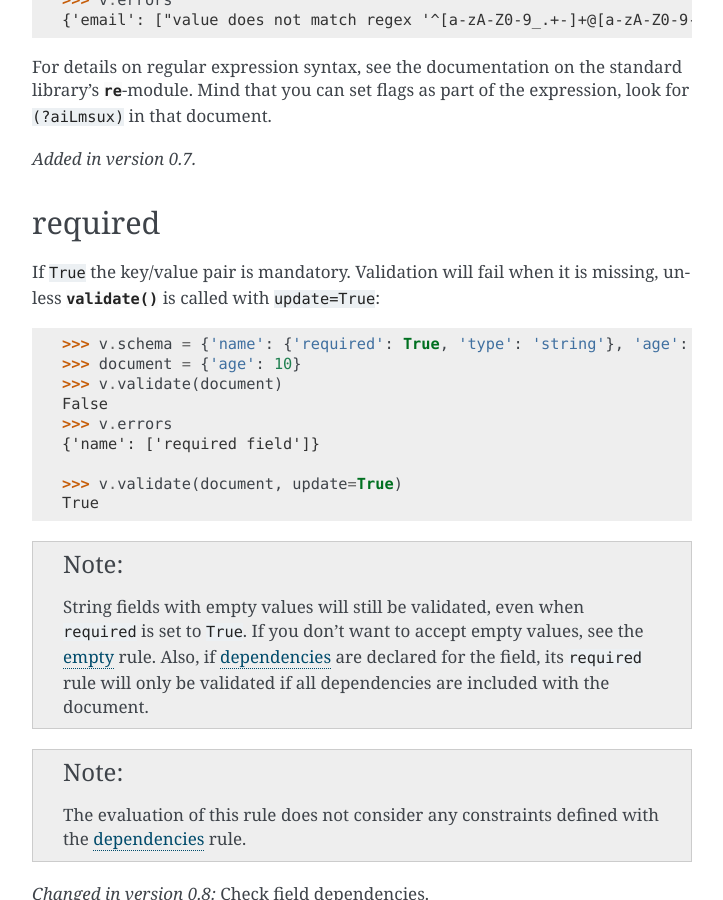
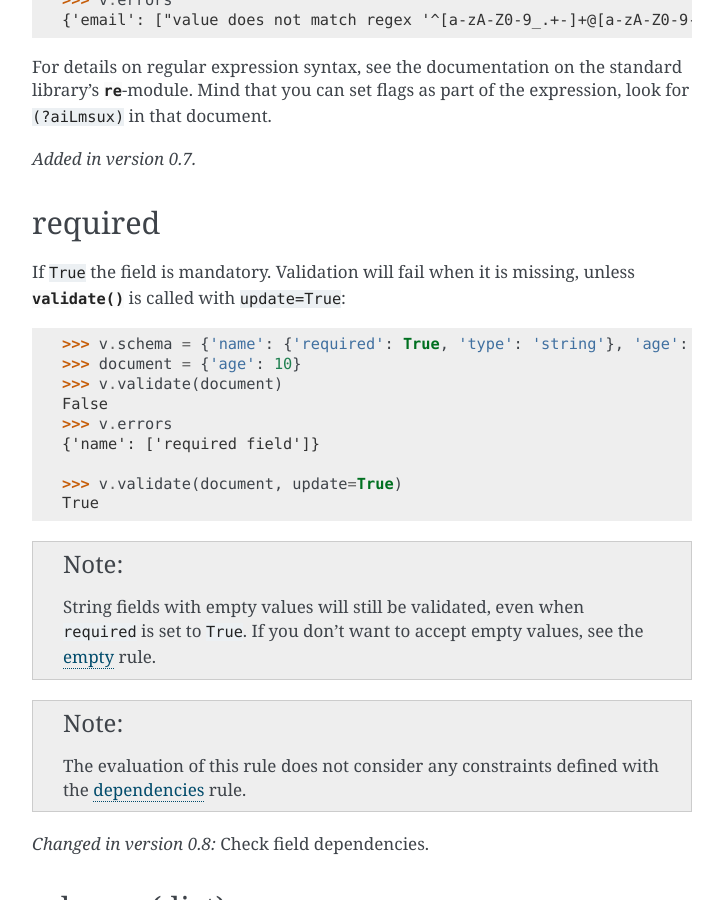
Before and after one commit to pyeve/cerberus, a Sphinx documentation site: the page built from docs/validation-rules.rst, in a window 1280 px wide and 900 px high, scrolled down 10014 px. Shown: the whole window, without its empty margins (388-1111 px from the left). Built offline with Sphinx 7.4.7, drawn with Linux system fonts in a browser that asks for light colours; comment, search, counter and statistics services are not loaded.

Commit message:
Removes outdated notes on required and dependencies.
 The implementation this referred to changed a while ago.

```diff
--- a/docs/validation-rules.rst
+++ b/docs/validation-rules.rst
@@ -520,9 +520,8 @@ expression, look for ``(?aiLmsux)`` in that document.
 
 required
 --------
-If ``True`` the key/value pair is mandatory. Validation will fail when it is
-missing, unless :meth:`~cerberus.Validator.validate` is called with
-``update=True``:
+If ``True`` the field is mandatory. Validation will fail when it is missing,
+unless :meth:`~cerberus.Validator.validate` is called with ``update=True``:
 
 .. doctest::
 
@@ -540,9 +539,7 @@ missing, unless :meth:`~cerberus.Validator.validate` is called with
 
    String fields with empty values will still be validated, even when
    ``required`` is set to ``True``. If you don't want to accept empty values,
-   see the empty_ rule. Also, if dependencies_ are declared for the field, its
-   ``required`` rule will only be validated if all dependencies are
-   included with the document.
+   see the empty_ rule.
 
 .. note::
    The evaluation of this rule does not consider any constraints defined with
```
Also changed, not shown: 1 other file.
